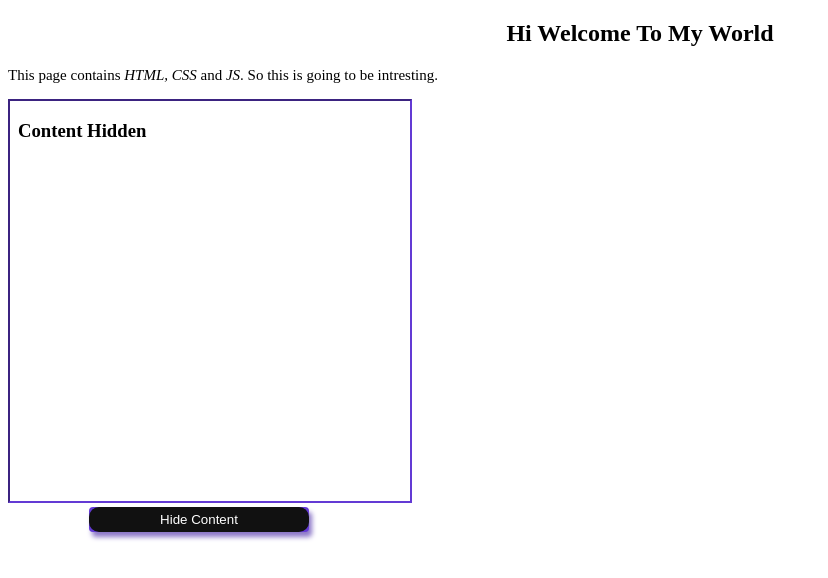
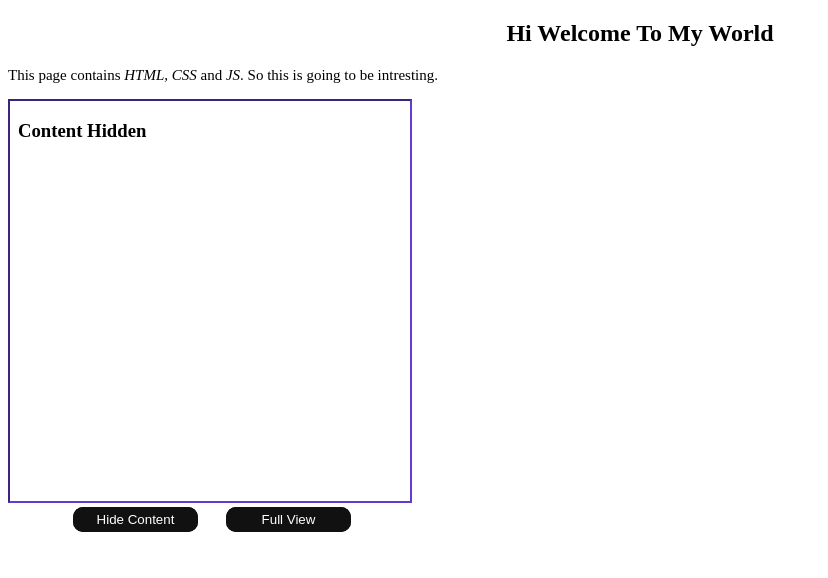
Before and after one commit to Santhosh2345/HTML_My_Project, a plain HTML site: page My_Practice/index.html in a window 1280 px wide. Both pictures are taken after a click on the button "Show Content". Shown: the whole page, without its empty margins (0-828 px from the left). Drawn offline with Linux system fonts and the light colour scheme.

Commit message:
button animation

```diff
--- a/My_Practice/index.css
+++ b/My_Practice/index.css
@@ -13,26 +13,13 @@ h2{
 
 #frame{
     border-color: #633ad4;
-}
-
-#buttoon{
-    border: none;
-    border-radius: 4px;
-    height: 25px;
-    min-width: 100px;
-    color: white;
-    background-color: green;
-    box-shadow: 3px 6px 7px rgb(112, 233, 112);
-
-}
-
-#buttoon:hover{
-    cursor: pointer;
+    height: 150px;
+    width: 300px;
 }
 
 .glow-on-hover {
-    width: 220px;
-    height: 50px;
+    width: 125px;
+    height: 25px;
     border: none;
     outline: none;
     color: #fff;
@@ -70,6 +57,7 @@ h2{
 
 .glow-on-hover:hover:before {
     opacity: 1;
+
 }
 
 .glow-on-hover:after {
@@ -89,3 +77,58 @@ h2{
     50% { background-position: 400% 0; }
     100% { background-position: 0 0; }
 }
+
+#full_View {
+   display: none;
+   width: 125px;
+   height: 25px;
+   border: none;
+   outline: none;
+   color:#fff;
+   background: #111;
+   cursor: pointer;
+   position: relative;
+   z-index: 0;
+   border-radius: 10px;
+}
+
+#full_View:before {
+    content: '';
+    background: linear-gradient(45deg, red, blue, green, yellow, orange, violet, brown, pink, rgb(247, 62, 62));
+    position: absolute;
+    top: -2px;
+    left: -2px;
+    background-size: 400%;
+    z-index: -1;
+    filter: blur(5px);
+    width: calc(100% + 4px);
+    height: calc(100% + 4px);
+    animation: glowing 20s linear infinite;
+    opacity: 0;
+    transition: opacity .3s ease-in-out;
+    border-radius : 10px;
+}
+
+#full_View:active {
+    color: black;
+}
+
+#full_View:active:after {
+    background: transparent;
+}
+
+#full_View:hover:before {
+    opacity: 1;
+}
+
+#full_View:after {
+    z-index: -1;
+    content: '';
+    position: absolute;
+    width: 100%;
+    height: 100%;;
+    background: #111;
+    left: 0;
+    top: 0;
+    border-radius: 10px;
+}
--- a/My_Practice/index.html
+++ b/My_Practice/index.html
@@ -14,8 +14,11 @@
 
     <iframe id="frame" name="frame_name" src="frame.html"></iframe>
 
-    <section id="sec" style=padding-left:43px;>
+    <section id="sec" style=padding-left:83px;>
         <button class="glow-on-hover" id="buttoon" onclick="button()">Show Content</button>
+        &nbsp;&nbsp;&nbsp;&nbsp;&nbsp;
+        <button id="full_View" onclick="fullView()">Full View</button>
+
     </section>
 
 
--- a/My_Practice/index.js
+++ b/My_Practice/index.js
@@ -7,21 +7,28 @@ function button(){
         if(t == "Show Content"){
             source.src = "../Login/login_Page.html"
             ele.innerHTML = "Hide Content"
-            ele.style.background = "#633ad4"
-            ele.style.boxShadow = "3px 5px 5px rgb(140, 119, 200)"
-            ele.style.color = "white"
+            // ele.style.background = "#633ad4"
+            // ele.style.boxShadow = "3px 5px 5px rgb(140, 119, 200)"
+            // ele.style.color = "white"
             source.style.height = "400px"
             source.style.width = "400px"
-            document.getElementById("sec").style.paddingLeft="81px"
+            document.getElementById("sec").style.paddingLeft="65px"
+            document.getElementById("full_View").style.display="inline-block"
         }
          else if(t == "Hide Content"){
             source.src = "frame.html"
             ele.innerHTML = "Show Content"
-            ele.style.background = "green"
-            ele.style.color = "white"
-            ele.style.boxShadow = "3px 6px 7px rgb(112, 233, 112)"
+            // ele.style.background = "green"
+            // ele.style.color = "white"
+            // ele.style.boxShadow = "3px 6px 7px rgb(112, 233, 112)"
             source.style.height = "150px"
             source.style.width = "300px"
-            document.getElementById("sec").style.paddingLeft="43px"
+            document.getElementById("sec").style.paddingLeft="83px"
+            document.getElementById("full_View").style.display="none"
+
         }
 }
+
+function fullView(){
+    window.open("../Login/login_page.html").newTab;
+}
```
